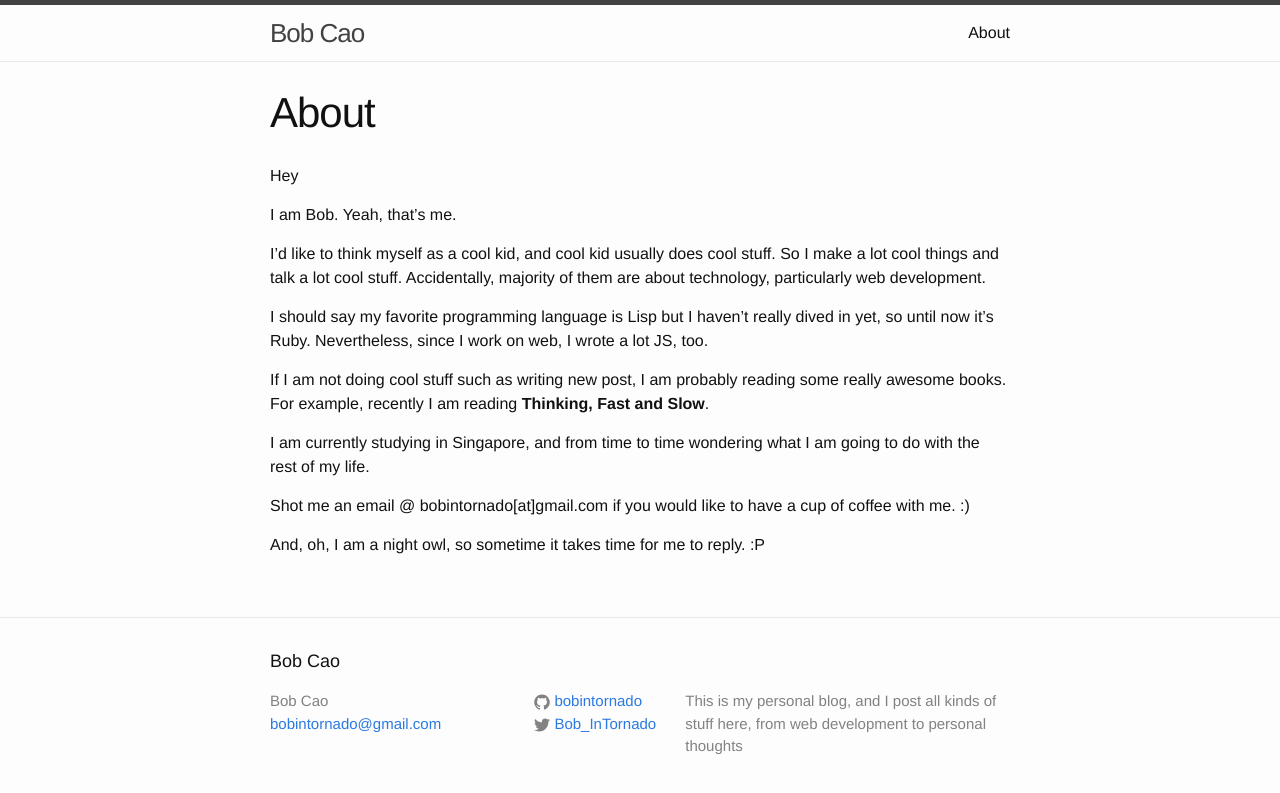
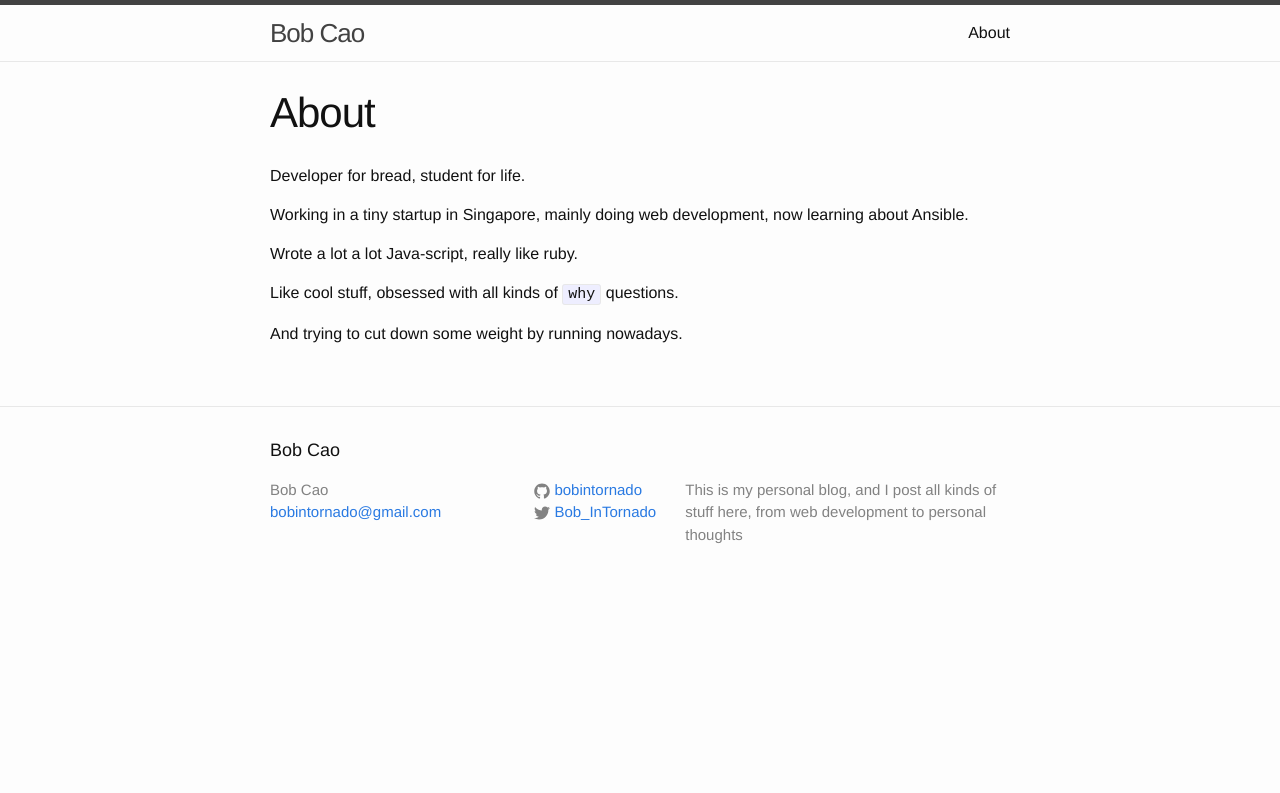
Before and after one commit to bobintornado/bobintornado.github.io, a Jekyll site: the page built from about.md, in a window 1280 px wide. Shown: the top 793 px of the page. Built offline with Jekyll 4.4.1, drawn with Linux system fonts in a browser that asks for light colours.

Commit message:
change about.md

```diff
--- a/about.md
+++ b/about.md
@@ -4,18 +4,12 @@ title: About
 permalink: /about/
 ---
 
-Hey
+Developer for bread, student for life.
 
-I am Bob. Yeah, that's me.
+Working in a tiny startup in Singapore, mainly doing web development, now learning about Ansible.
 
-I'd like to think myself as a cool kid, and cool kid usually does cool stuff. So I make a lot cool things and talk a lot cool stuff. Accidentally, majority of them are about technology, particularly web development.
+Wrote a lot a lot Java-script, really like ruby.
 
-I should say my favorite programming language is Lisp but I haven't really dived in yet, so until now it's Ruby. Nevertheless, since I work on web, I wrote a lot JS, too.
+Like cool stuff, obsessed with all kinds of `why` questions.
 
-If I am not doing cool stuff such as writing new post, I am probably reading some really awesome books. For example, recently I am reading **Thinking, Fast and Slow**.
-
-I am currently studying in Singapore, and from time to time wondering what I am going to do with the rest of my life.
-
-Shot me an email @ bobintornado[at]gmail.com if you would like to have a cup of coffee with me. :)
-
-And, oh, I am a night owl, so sometime it takes time for me to reply. :P
+And trying to cut down some weight by running nowadays.
```
Also changed, not shown: 1 other file.
